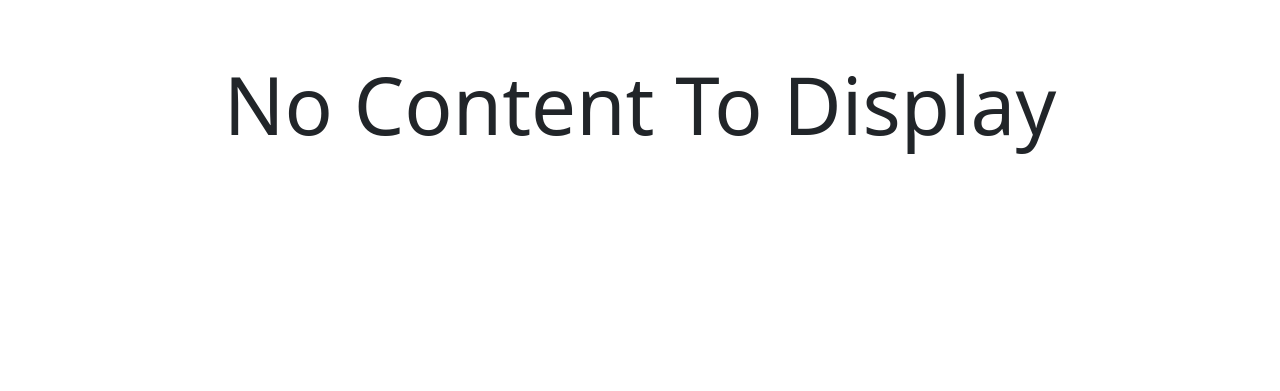
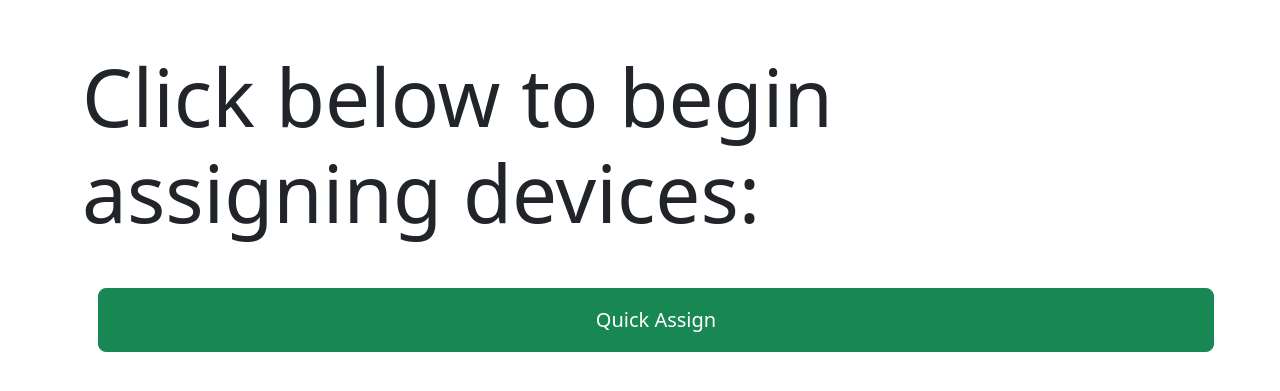
Before and after one commit to matthttam/inventory, a Django app: page / in a window 1280 px wide. Shown: the part 56-447 px from the top of the page. Run offline with Django 4.2, Linux system fonts and the light colour scheme; parts of the project's set-up code (start-up, migrations or seed data) failed here and were passed over; some libraries are stand-ins or nearby versions.

Commit message:
Make dashboard have a GIANT quick assign button

```diff
--- a/inventory/dashboard/templates/dashboard/dashboard.html
+++ b/inventory/dashboard/templates/dashboard/dashboard.html
@@ -3,3 +3,17 @@
 {% block dashboard %}
 {% include "dashboard/partials/dashboard_nav.html"%}
 {% endblock dashboard %}
+
+{% block content %}
+
+{% url 'assignments:quickassign' as quickassign_url%}
+
+
+    <h1 class="display-1 my-5">
+        Click below to begin assigning devices:
+    </h1>
+    {% include "partials/button.html" with href=quickassign_url class="btn btn-block mx-3 p-3 btn-lg btn-success w-100" value="Quick Assign"%}
+
+
+
+{% endblock %}
```
